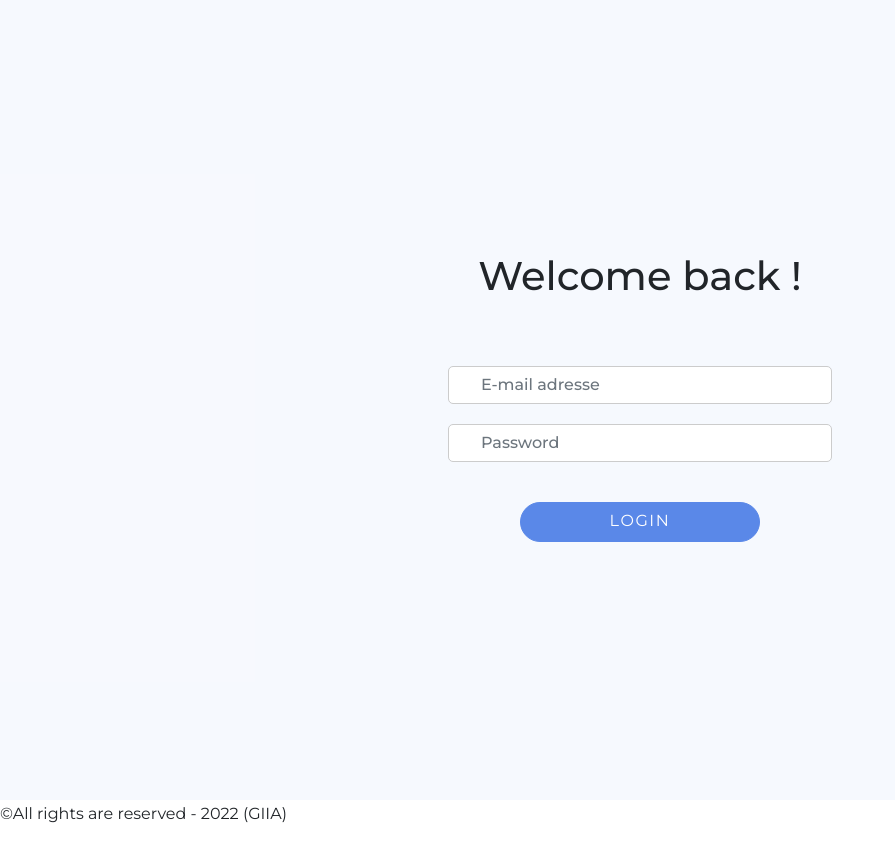
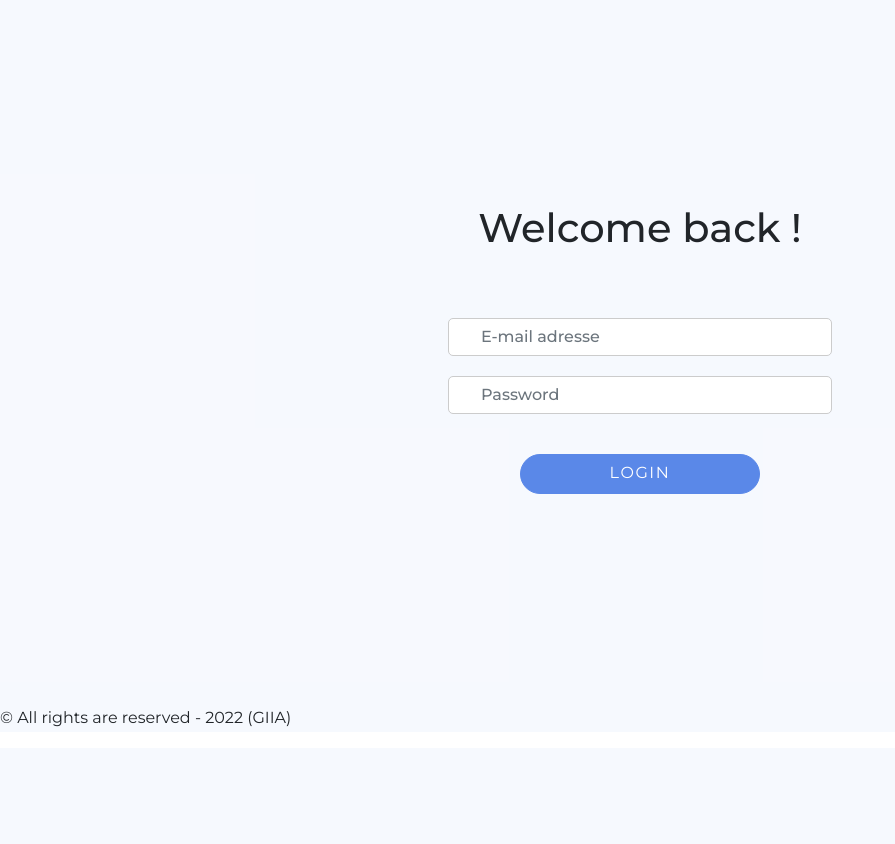
Before and after one commit to achrafexboy/Into-the-wild-of-Data-Science, a Flask app: page /login in a window 1280 px wide. Shown: the part 81-925 px from the top of the page, without its empty margins (0-895 px from the left). After the commit the page ends 808 px from the top, so only its background shows below. Run offline with Flask 2, Linux system fonts and the light colour scheme; parts of the project's set-up code (start-up, migrations or seed data) failed here and were passed over.

Commit message:
style login

```diff
--- a/static/styleIn.css
+++ b/static/styleIn.css
@@ -251,7 +251,7 @@ button, input[type="submit"], input[type="reset"] {
     align-items: center;
     flex-direction: column;
     width: 100%;
-    height: 100vh;
+    min-height: 88vh;
     background-color: #fff;
     padding: 10rem;
     background-color: hsla(221, 76%, 63%, 0.05)
--- a/templates/login.html
+++ b/templates/login.html
@@ -42,13 +42,9 @@
                         </form>
                     </div>
                 </div>
-                <!--Copy-rights-->
-                <div class="copyr">
-                    <p>&#169;All rights are reserved - 2022 (GIIA)</p>
+                <div style="background-color: hsla(221, 76%, 63%, 0.05);">
+                    <p>&#169; All rights are reserved - 2022 (GIIA)</p>
                 </div>
-
-
-                </header>
             </div>
         </body>
     </html>
```
